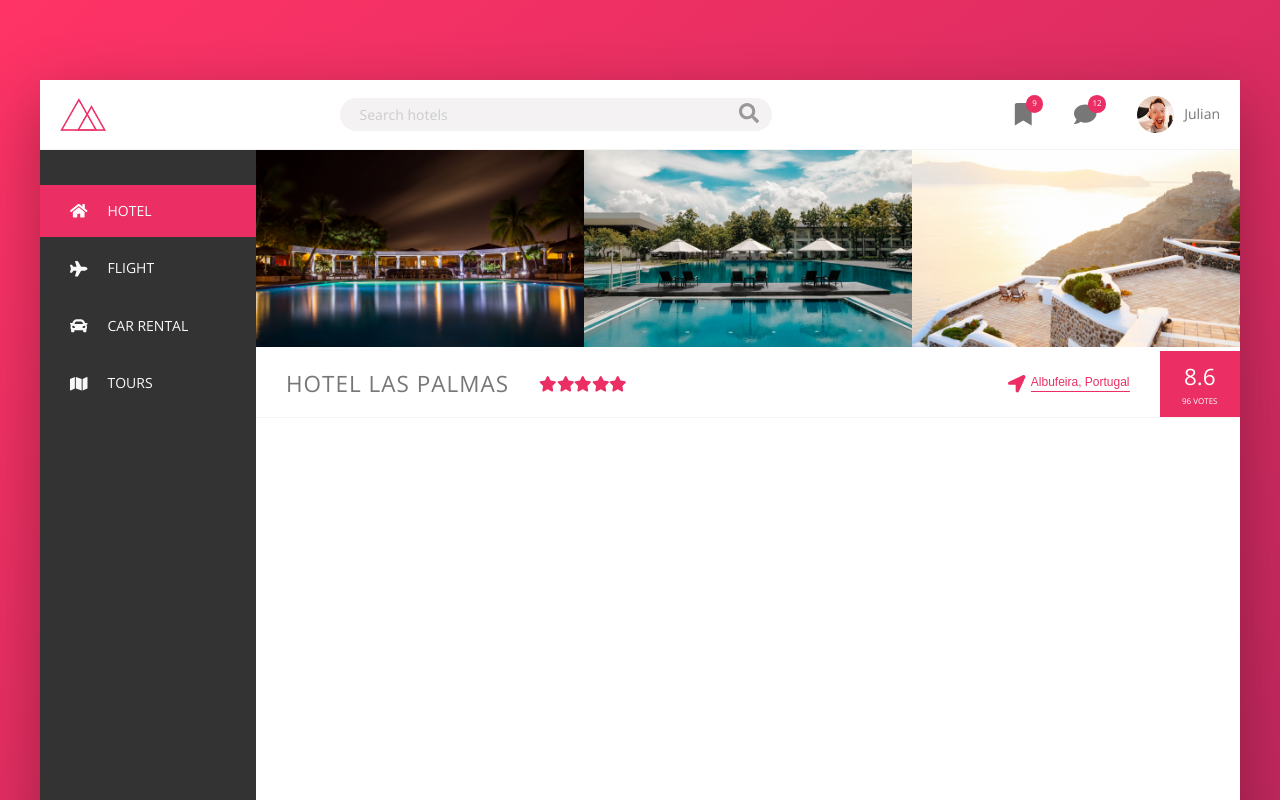
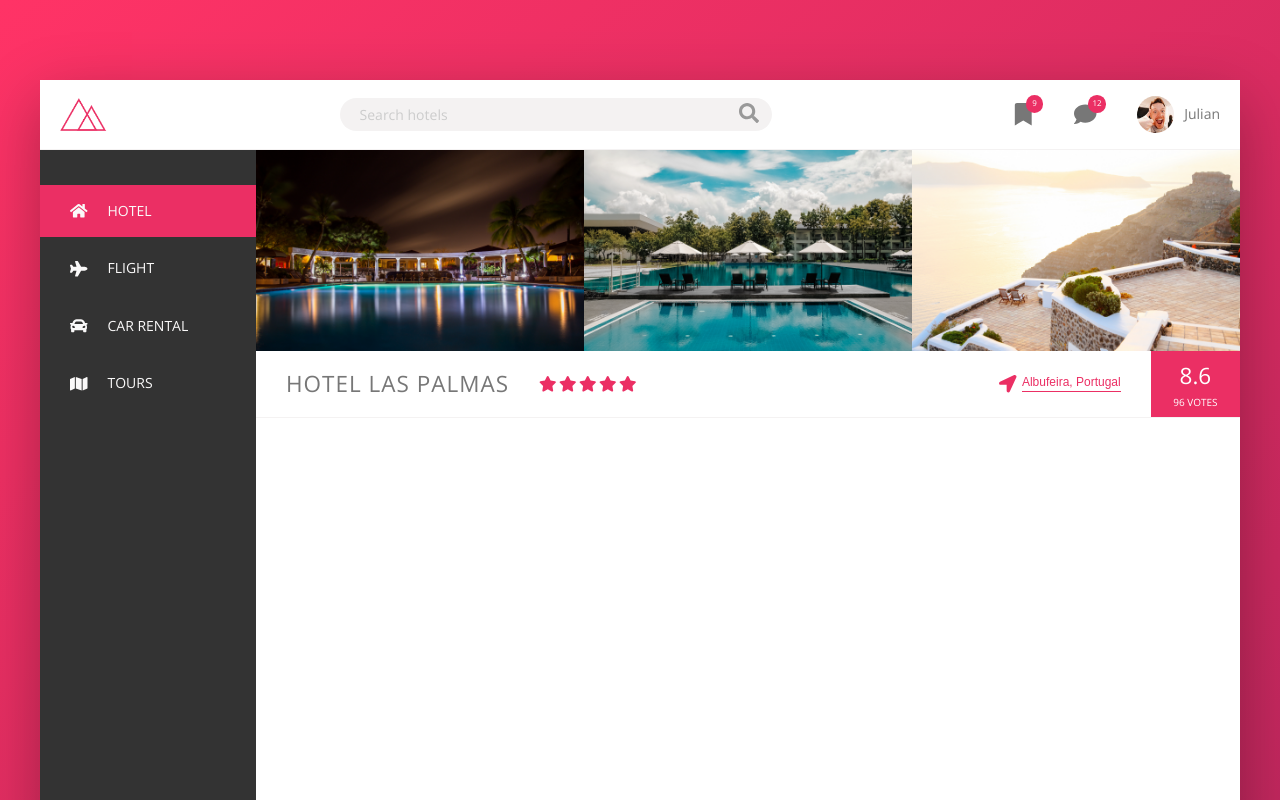
Before and after one commit to julikroch/trillo-project, a React (Create React App) app: page / in a window 1280 px wide. Shown: the top 800 px of the page. Built offline with nearby package versions, Linux system fonts and the light colour scheme.

Commit message:
styles corrections

```diff
--- a/src/sass/components/_components.scss
+++ b/src/sass/components/_components.scss
@@ -182,6 +182,7 @@
 
     &__photo {
         width: 100%;
+        height: 100%;
     }
 }
 
@@ -201,6 +202,7 @@
     &__stars {
         margin-right: auto;
         display: flex;
+        gap: .25rem;
     }
 
     &__icon-location,
@@ -238,7 +240,6 @@
     }
 
     &__rating-count {
-        font-size: .8rem;
         text-transform: uppercase;
     }
 }
```
